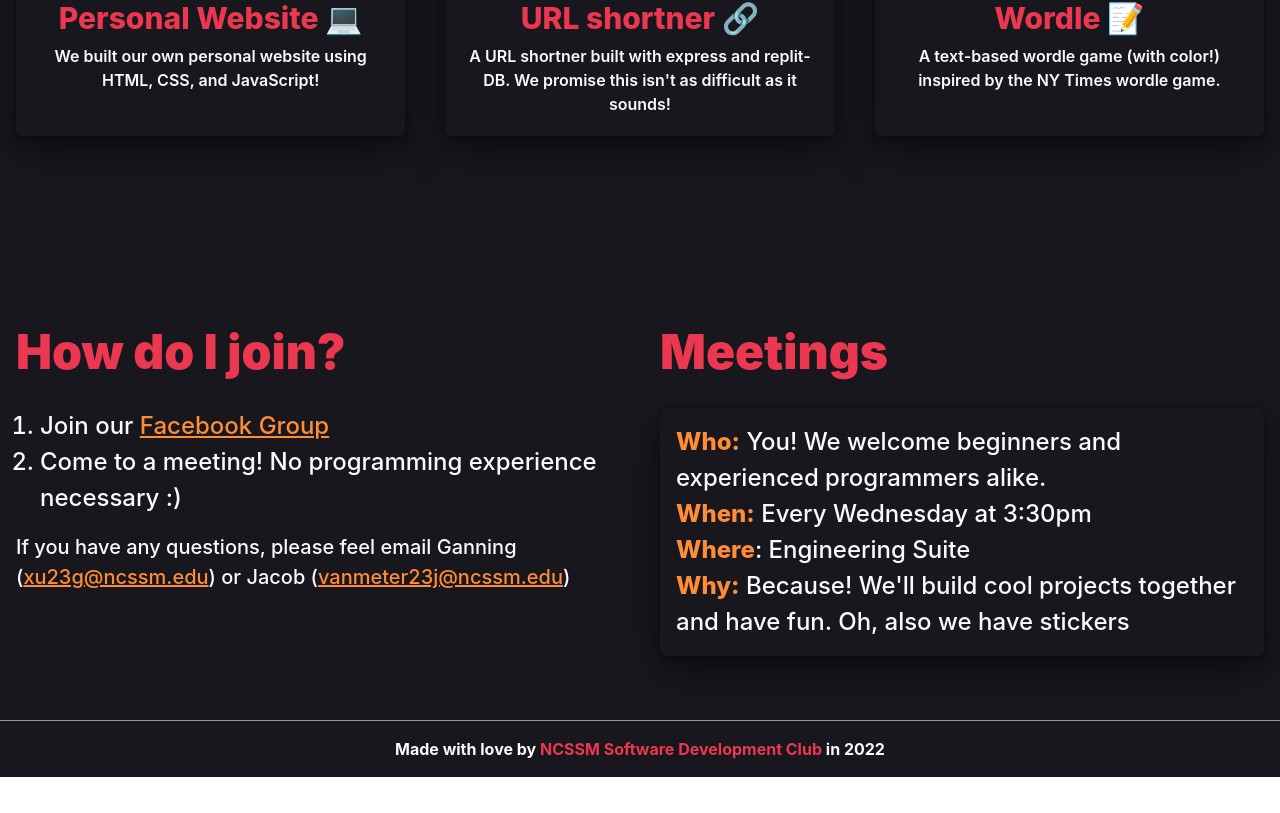
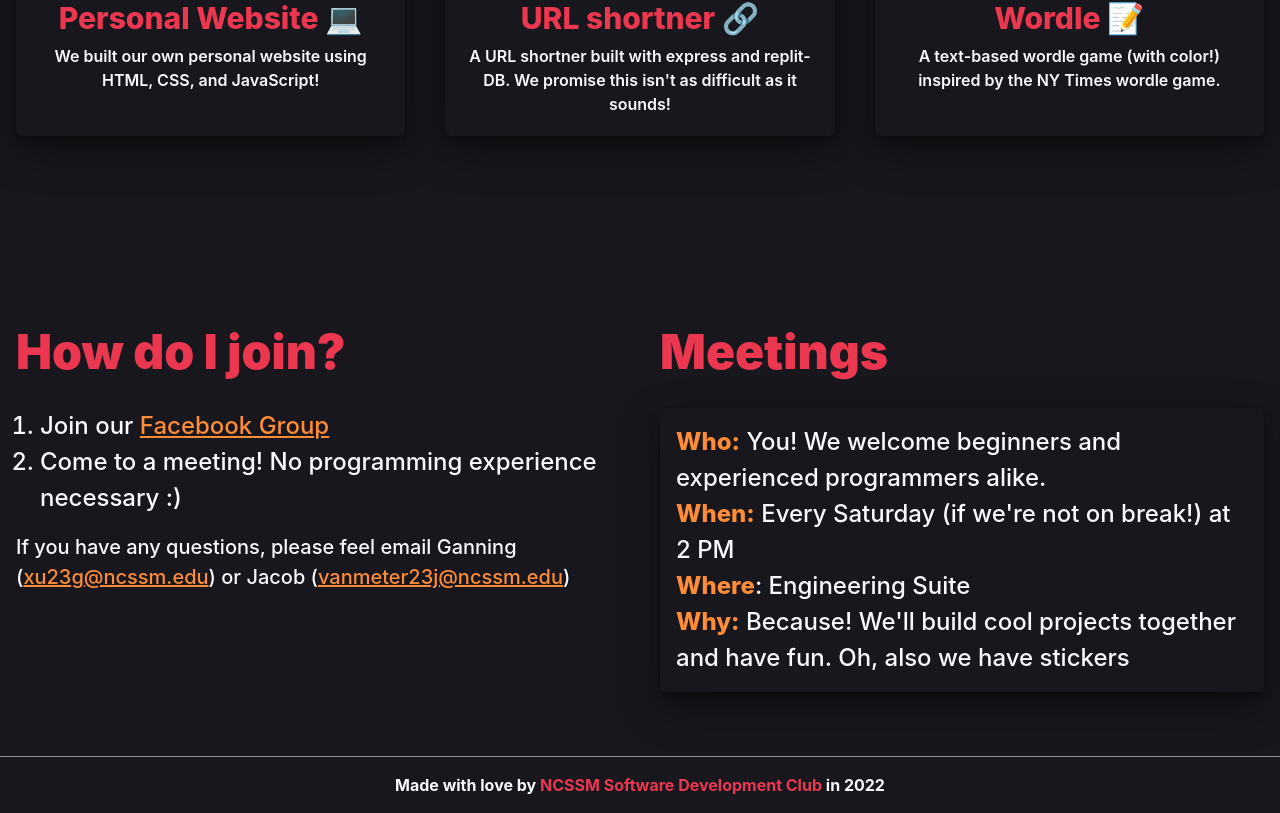
Before and after one commit to ganning127/ncssm-hackclub-site, a Next.js app: page / in a window 1280 px wide. Shown: the part 1054-1867 px from the top of the page. Before the commit the page ends 1831 px from the top, so only its background shows below. Built offline with nearby package versions, Linux system fonts and the light colour scheme.

Commit message:
fix meeting time

```diff
--- a/pages/index.js
+++ b/pages/index.js
@@ -256,7 +256,7 @@ export default function Home() {
                 <Text as="span" fontWeight="extrabold" color="#ff8c37">
                   When:
                 </Text>{" "}
-                Every Wednesday at 3:30pm
+                Every Saturday (if we're not on break!) at 2 PM
               </Text>
               <Text>
                 <Text as="span" fontWeight="extrabold" color="#ff8c37">
```
